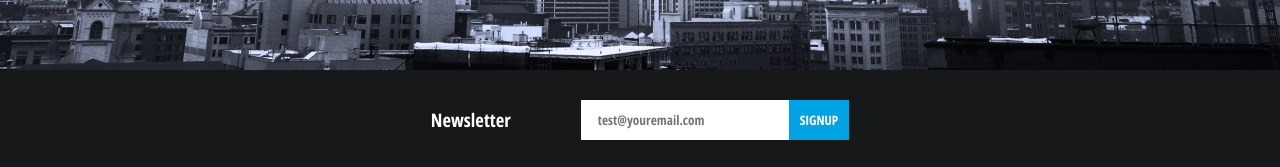
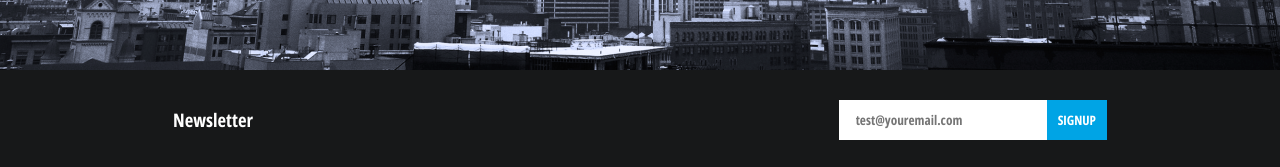
Before and after one commit to mukhtarovBilol/Konstruct, a plain HTML site: page index.html in a window 1280 px wide. Shown: the part 2319-2486 px from the top of the page. Drawn offline with Linux system fonts and the light colour scheme.

Commit message:
add line

```diff
--- a/css/main.css
+++ b/css/main.css
@@ -474,10 +474,9 @@ span{
 .signup__newsletter{
     display: flex;
     flex-wrap: wrap;
-    justify-content: center;
+    justify-content: space-between;
     align-items: center;
     padding: 30px 0;
-    gap: 70px;
 }
 
 @media(max-width: 375px){
```
